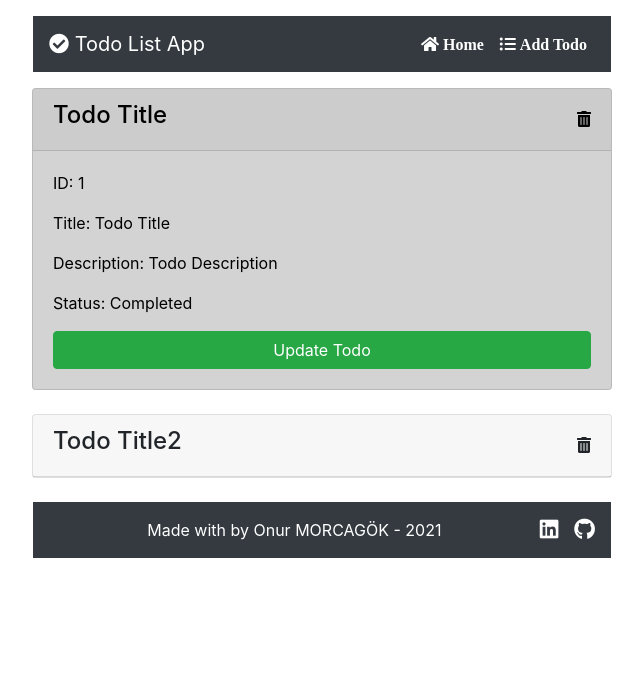
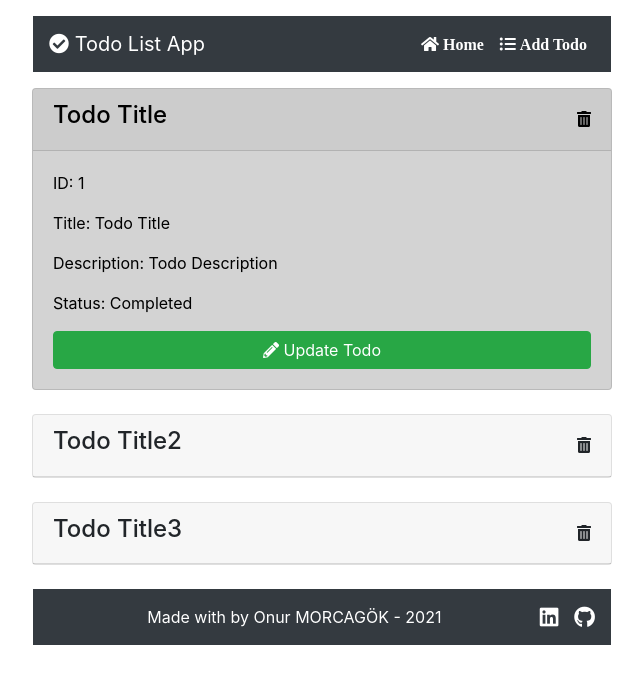
Before and after one commit to onurmorcagok/React.js-Notes, a React (Create React App) app in the folder first-todo-app/: page / in a window 1280 px wide. Both pictures are taken after a click on the element "Todo Title". Shown: the top 684 px of the page, without its empty margins (318-961 px from the left). Built offline with nearby package versions, Linux system fonts and the light colour scheme; data requests are answered from the project's data file; what react-pose would draw is missing.

Commit message:
Notes added

```diff
--- a/first-todo-app/api/db.json
+++ b/first-todo-app/api/db.json
@@ -11,6 +11,12 @@
       "description": "Todo Title2 Description",
       "status": "In Progress",
       "id": 2
+    },
+    {
+      "title": "Todo Title3",
+      "description": "Todo Title3 Description",
+      "status": "Waiting",
+      "id": 3
     }
   ]
 }
--- a/first-todo-app/src/components/Todo.js
+++ b/first-todo-app/src/components/Todo.js
@@ -65,7 +65,8 @@ class Todo extends Component {
                         to={`updateTodo/${id}`}
                         className="btn btn-success btn-block"
                       >
-                        Update Todo
+                        <i class="fas fa-pencil-alt my-auto"></i> Update Todo
+
                       </Link>
                     </div>
                   ) : null}
--- a/first-todo-app/src/forms/UpdateTodo.js
+++ b/first-todo-app/src/forms/UpdateTodo.js
@@ -119,7 +119,7 @@ class UpdateTodo extends Component {
                       ></input>
                     </div>
                     <button className="btn btn-danger btn-block" type="submit">
-                      Update Todo
+                    <i class="fas fa-thumbs-up"></i> Save
                     </button>
                   </form>
                 </div>
```
Also changed, not shown: 1 other file (tests, documents, lock files or other folders).
